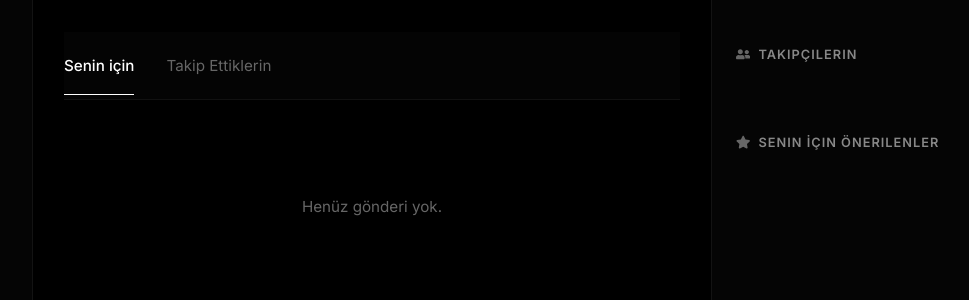
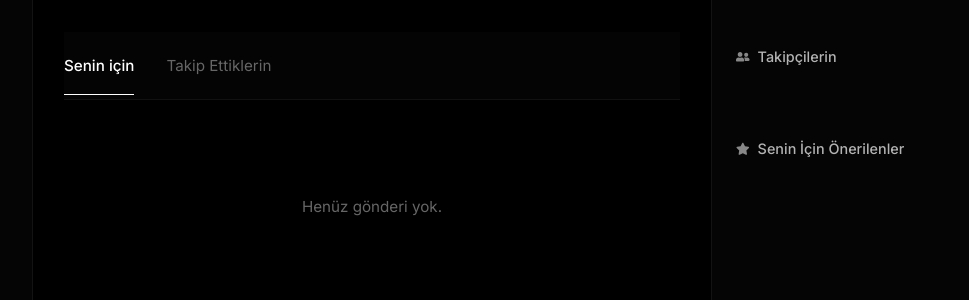
Before and after one commit to furkan-uzmez/Yazlab2, a React (Vite) app in the folder Frontend/: page /home in a window 1280 px wide. Shown: the top 300 px of the page, without its empty margins (248-1217 px from the left). Built offline with nearby package versions, Linux system fonts and the light colour scheme.

Commit message:
Update RightPanel and Sidebar styles; adjust font sizes, weights, and colors for improved aesthetics and consistency across the UI.

```diff
--- a/Frontend/src/pages/HomePage/RightPanel/RightPanel.css
+++ b/Frontend/src/pages/HomePage/RightPanel/RightPanel.css
@@ -28,18 +28,18 @@
   display: flex;
   align-items: center;
   gap: 0.5rem;
-  font-size: 0.8rem;
-  font-weight: 600;
-  text-transform: uppercase;
-  letter-spacing: 1px;
-  color: #888;
+  font-size: 0.9rem;
+  font-weight: 500;
+  text-transform: none;
+  letter-spacing: 0;
+  color: #b3b3b3;
   margin-bottom: 1rem;
   padding: 0;
 }
 
 .right-panel-title-icon {
-  font-size: 0.9rem;
-  color: #666;
+  font-size: 0.85rem;
+  color: #888;
 }
 
 .right-panel-list {
--- a/Frontend/src/pages/HomePage/Sidebar/Sidebar.css
+++ b/Frontend/src/pages/HomePage/Sidebar/Sidebar.css
@@ -176,7 +176,7 @@ button.nav-item:focus {
 }
 
 .sidebar-footer {
-  margin-top: 15rem;
+  margin-top: 14.5rem;
   display: flex;
   flex-direction: column;
   gap: 0.75rem;
```
